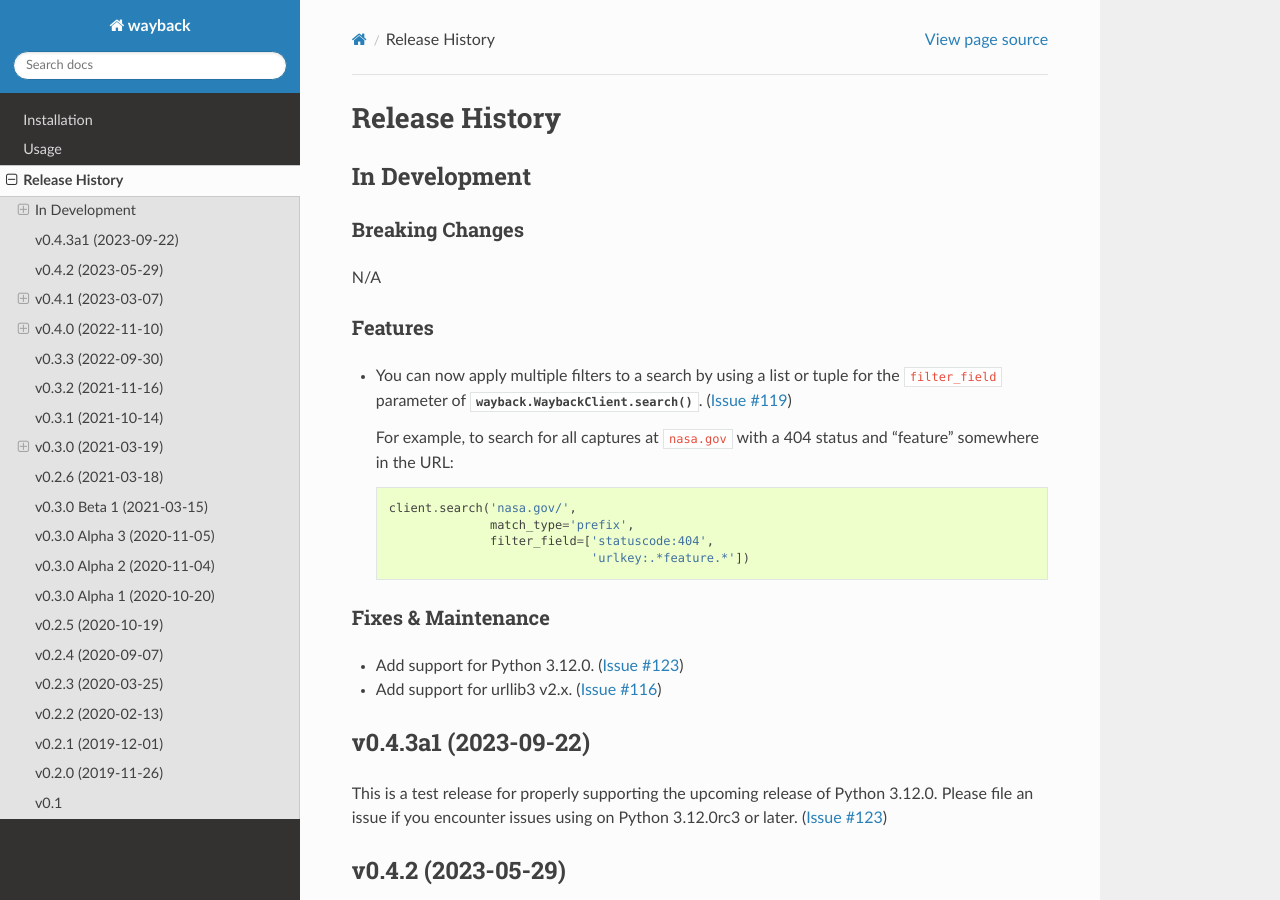
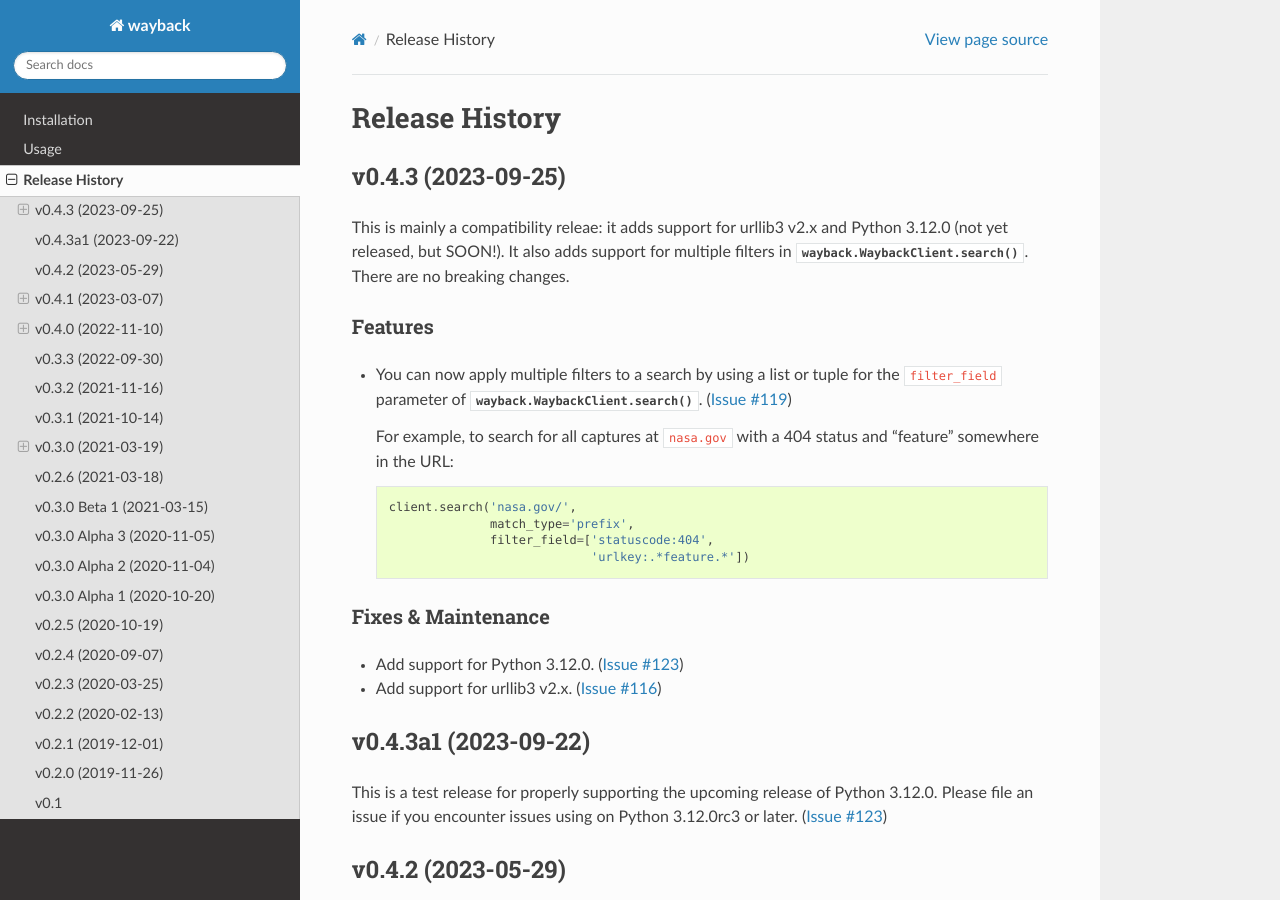
Before and after one commit to edgi-govdata-archiving/wayback, a Sphinx documentation site: the page built from docs/source/release-history.rst, in a window 1280 px wide and 900 px high. Built offline with Sphinx 7.4.7 and the Read the Docs theme 2.0.0, drawn with Linux system fonts in a browser that asks for light colours.

Commit message:
Clean up release notes for v0.4.3

```diff
--- a/docs/source/release-history.rst
+++ b/docs/source/release-history.rst
@@ -2,13 +2,10 @@
 Release History
 ===============
 
-In Development
---------------
+v0.4.3 (2023-09-25)
+-------------------
 
-Breaking Changes
-^^^^^^^^^^^^^^^^
-
-N/A
+This is mainly a compatibility releae: it adds support for urllib3 v2.x and Python 3.12.0 (not yet released, but SOON!). It also adds support for multiple filters in :meth:`wayback.WaybackClient.search`. There are no breaking changes.
 
 
 Features
```
